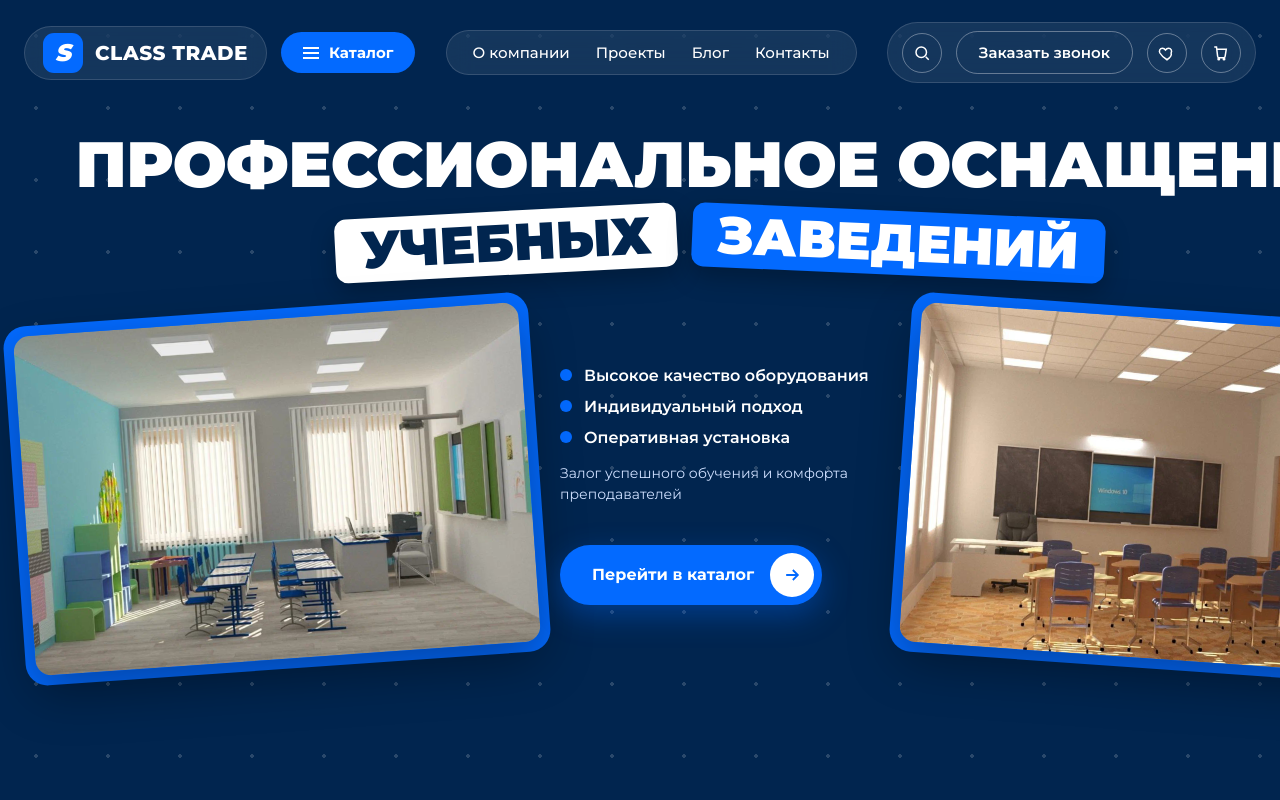
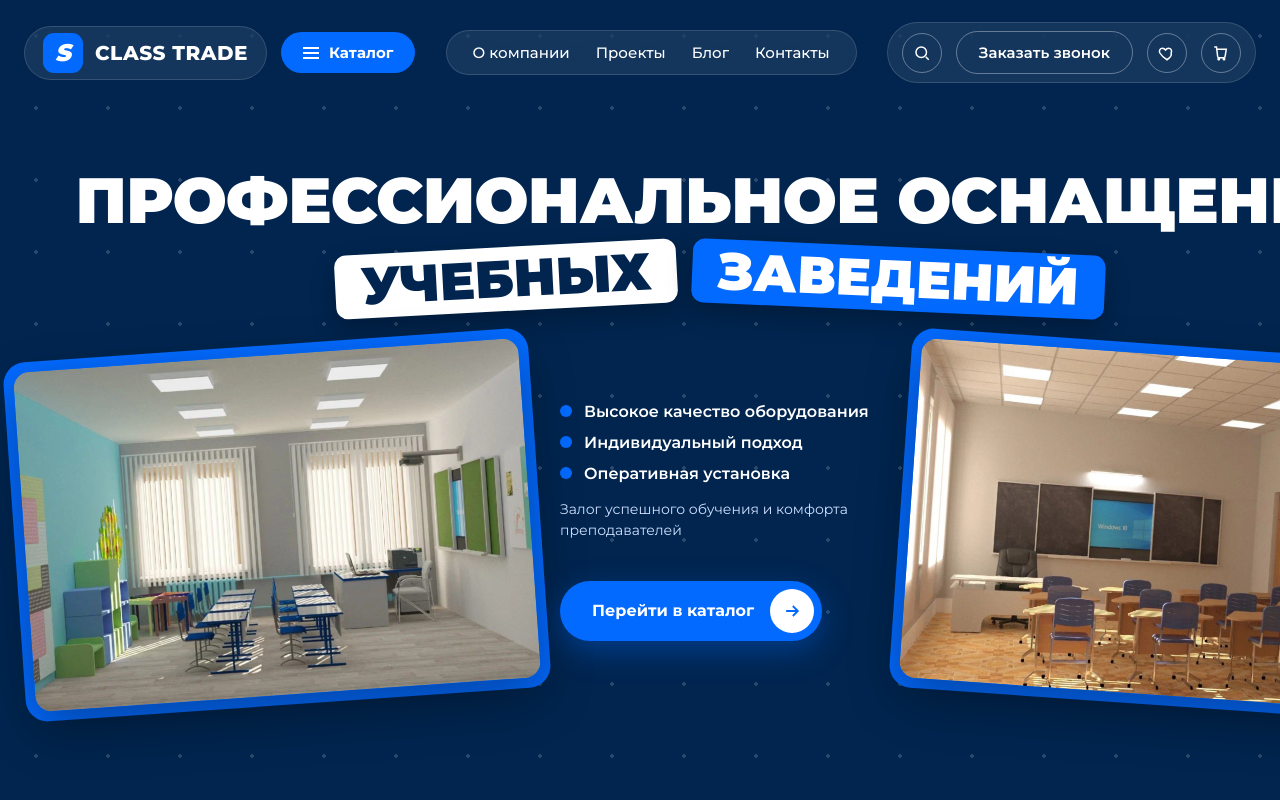
Before and after one commit to dkaratsapov-web/classtrade, a React (Vite) app: page / in a window 1280 px wide. Shown: the top 800 px of the page. Built offline with nearby package versions, Linux system fonts and the light colour scheme.

Commit message:
Hero: чуть больше верхнего отступа (132→168px)

```diff
--- a/src/index.css
+++ b/src/index.css
@@ -316,7 +316,7 @@ body {
   display: flex;
   flex-direction: column;
   justify-content: flex-start;
-  padding: 132px 0 64px;
+  padding: 168px 0 64px;
   overflow: hidden;
 }
 .hero__head {
```
